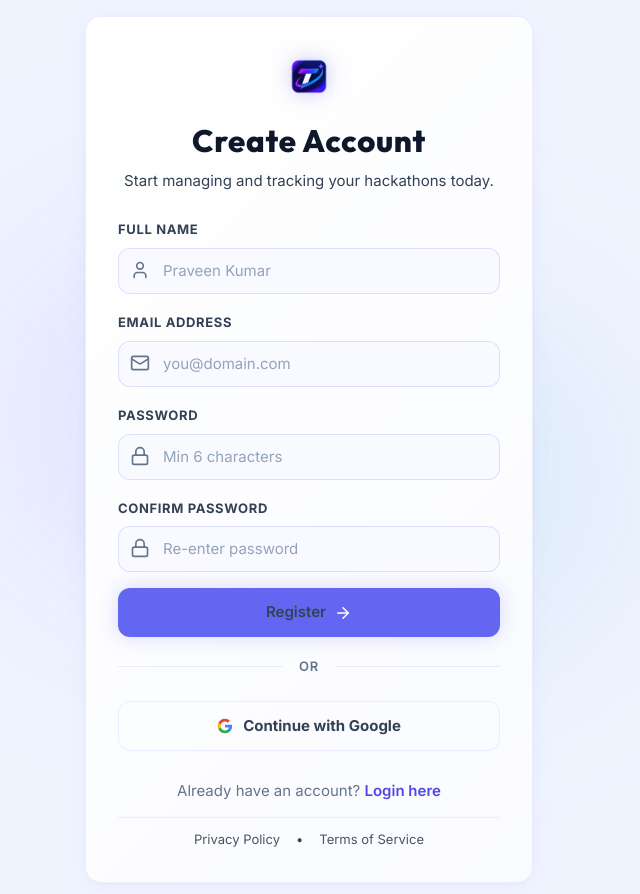
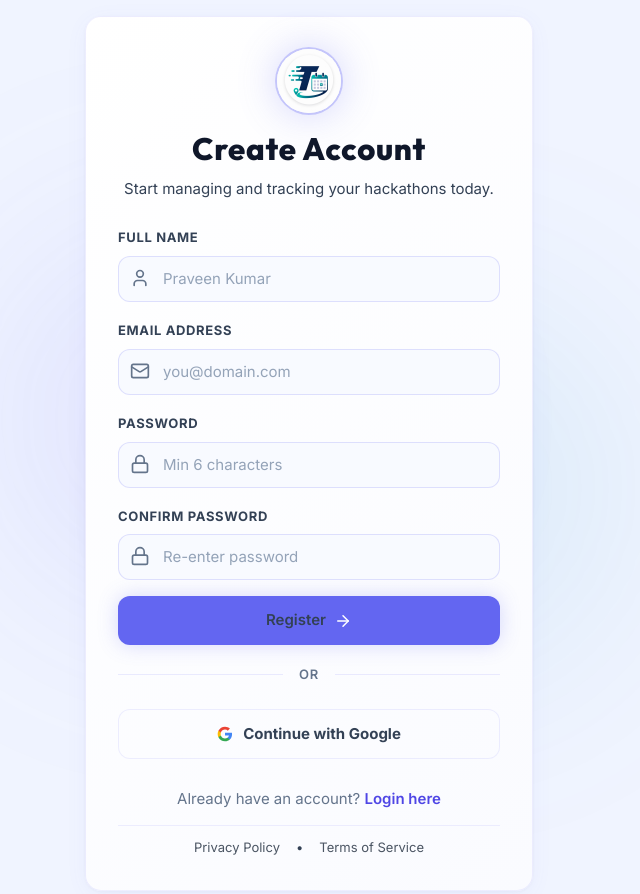
Before and after one commit to praveenkumarkait24/Trackathon, a React (Vite) app in the folder frontend/: page /register in a window 1280 px wide. Shown: the top 894 px of the page, without its empty margins (331-971 px from the left). Built offline with nearby package versions, Linux system fonts and the light colour scheme; no server answers.

Commit message:
Update site icon and branding logo to user custom Trackathon logo across all pages

```diff
--- a/frontend/src/layouts/DashboardLayout.tsx
+++ b/frontend/src/layouts/DashboardLayout.tsx
@@ -102,8 +102,8 @@ export const DashboardLayout: React.FC<DashboardLayoutProps> = ({ children }) =>
         {/* Logo */}
         <div className="px-6 py-5 border-b border-cardBorder">
           <Link to="/" className="flex items-center space-x-2.5 group">
-            <div className="w-9 h-9 rounded-xl bg-gradient-to-br from-indigo-500 to-cyan-400 flex items-center justify-center shadow-glow group-hover:shadow-glow-lg transition-all duration-300">
-              <img src="/favicon.png" alt="Trackathon Logo" className="h-5 w-5 object-contain" />
+            <div className="w-9 h-9 rounded-full overflow-hidden flex items-center justify-center shadow-glow group-hover:shadow-glow-lg transition-all duration-300 ring-2 ring-indigo-500/30">
+              <img src="/favicon.png" alt="Trackathon Logo" className="w-full h-full object-cover" />
             </div>
             <span className="text-2xl font-extrabold bg-gradient-to-r from-indigo-500 via-violet-500 to-cyan-400 bg-clip-text text-transparent font-outfit tracking-wide">
               Trackathon
--- a/frontend/src/pages/Login.tsx
+++ b/frontend/src/pages/Login.tsx
@@ -64,8 +64,8 @@ export const Login: React.FC = () => {
       <div className="w-full max-w-md glass-panel p-8 rounded-3xl border border-indigo-100 dark:border-cardBorder shadow-card-hover relative z-10 animate-slide-up">
         {/* Header Branding */}
         <div className="flex flex-col items-center mb-8">
-          <div className="w-16 h-16 rounded-2xl bg-gradient-to-br from-indigo-500 to-cyan-400 flex items-center justify-center shadow-glow-lg mb-4 animate-float">
-            <img src="/favicon.png" alt="Trackathon Logo" className="w-9 h-9 object-contain" />
+          <div className="w-16 h-16 rounded-full overflow-hidden flex items-center justify-center shadow-glow-lg mb-4 ring-2 ring-indigo-500/30 animate-float">
+            <img src="/favicon.png" alt="Trackathon Logo" className="w-full h-full object-cover" />
           </div>
           <h1 className="text-3xl font-extrabold font-outfit tracking-wide text-center bg-gradient-to-r from-indigo-600 via-violet-500 to-cyan-500 bg-clip-text text-transparent">
             Welcome Back
--- a/frontend/src/pages/Register.tsx
+++ b/frontend/src/pages/Register.tsx
@@ -104,7 +104,9 @@ export const Register: React.FC = () => {
       <div className="w-full max-w-md glass-panel p-8 rounded-2xl border border-cardBorder shadow-2xl relative z-10 animate-slide-up">
         {/* Header Branding */}
         <div className="flex flex-col items-center mb-6">
-          <img src="/favicon.png" alt="Trackathon Logo" className="w-14 h-14 object-contain mb-4 filter drop-shadow-[0_0_10px_rgba(79,70,229,0.3)]" />
+          <div className="w-16 h-16 rounded-full overflow-hidden flex items-center justify-center shadow-glow-lg mb-4 ring-2 ring-indigo-500/30">
+            <img src="/favicon.png" alt="Trackathon Logo" className="w-full h-full object-cover" />
+          </div>
           <h1 className="text-3xl font-extrabold text-white font-outfit tracking-wide text-center">
             Create Account
           </h1>
```
Also changed, not shown: frontend/public/favicon.png, frontend/public/logo.png.
